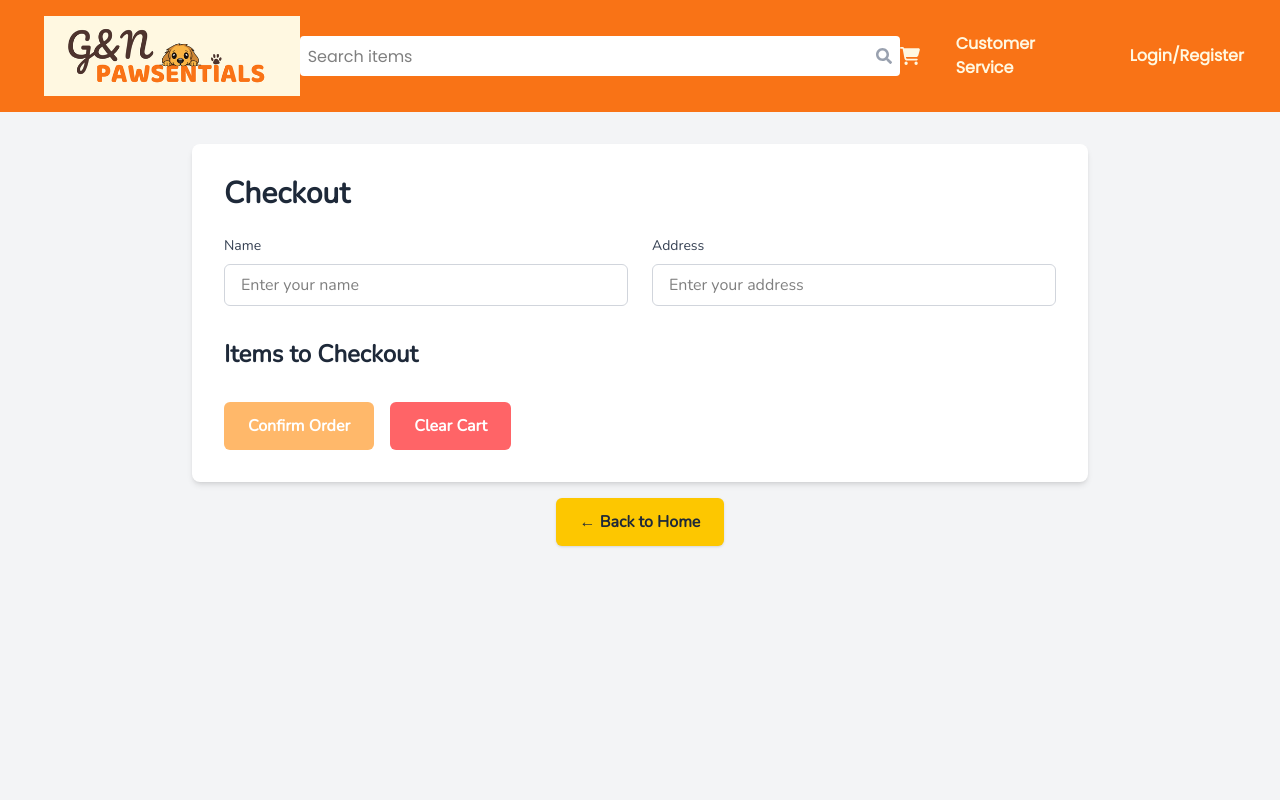
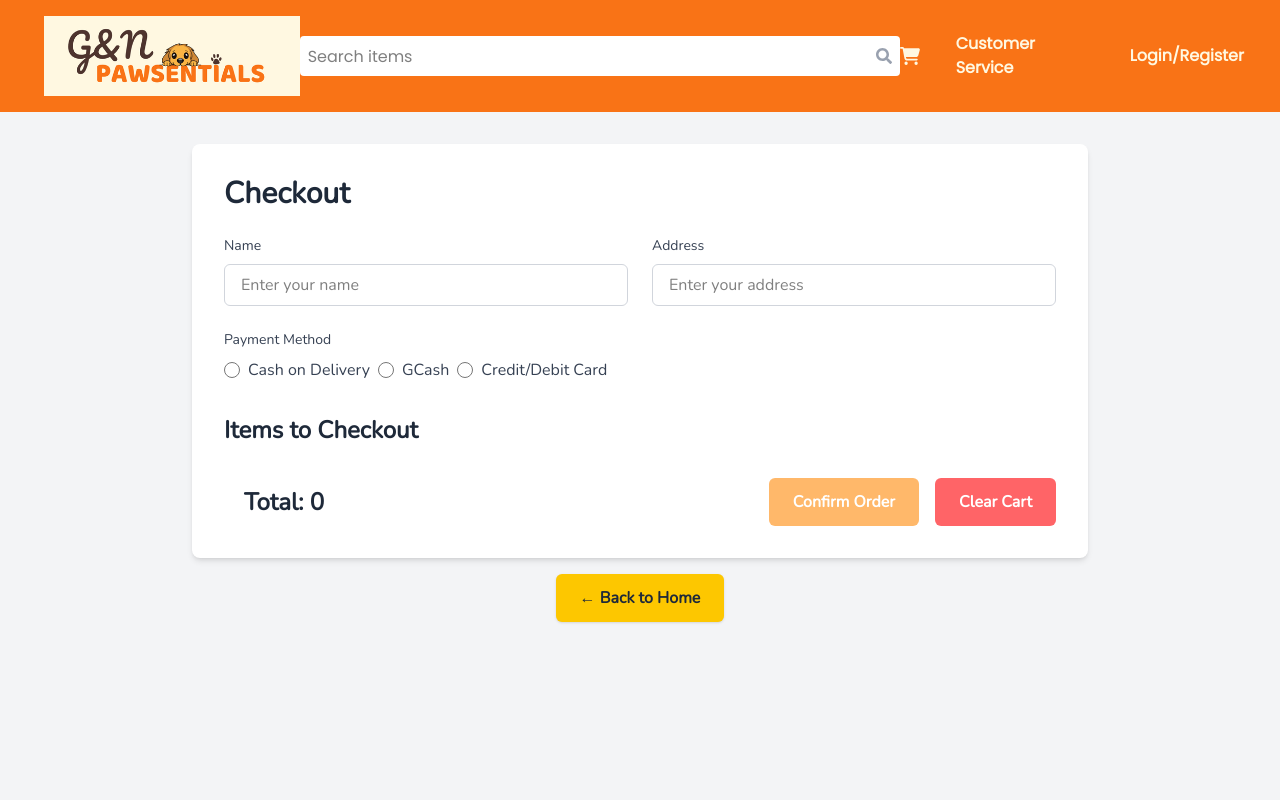
Before and after one commit to gippo05/react-ecommerce-app, a React (Vite) app in the folder front-end/e-commerce-app/: page /checkout in a window 1280 px wide. Shown: the top 800 px of the page. Built offline with nearby package versions, Linux system fonts and the light colour scheme.

Commit message:
added total

```diff
--- a/front-end/e-commerce-app/src/pages/checkoutPage.jsx
+++ b/front-end/e-commerce-app/src/pages/checkoutPage.jsx
@@ -1,6 +1,17 @@
 import { Link } from "react-router-dom";
 
+
+
+
+
+
+
 const CheckOutPage = ({ cartItems, removeFromCart, clearCart }) => {
+
+
+
+
+
   return (
     <>
     <div className="min-h-screen bg-gray-100 p-8">
@@ -24,6 +35,36 @@ const CheckOutPage = ({ cartItems, removeFromCart, clearCart }) => {
               placeholder="Enter your address"
               className="w-full px-4 py-2 border border-gray-300 rounded-md focus:outline-none focus:ring-2 focus:ring-yellow-400"
             />
+          </div>
+
+          <div>
+            <label className="block mb-2 text-sm font-medium text-gray-700">Payment Method</label>
+
+            <div className="flex items-center space-x-2">
+              <input
+                type="radio"
+                name="payment"
+                id="COD"
+                className="h-4 w-4 text-amber-600 focus:ring-amber-500"
+              />
+              <label htmlFor="COD" className="text-gray-700">Cash on Delivery</label>
+
+              <input
+                type="radio"
+                name="payment"
+                id="COD"
+                className="h-4 w-4 text-amber-600 focus:ring-amber-500"
+              />
+              <label htmlFor="COD" className="text-gray-700">GCash</label>
+
+              <input
+                type="radio"
+                name="payment"
+                id="COD"
+                className="h-4 w-4 text-amber-600 focus:ring-amber-500"
+              />
+              <label htmlFor="COD" className="text-gray-700">Credit/Debit Card</label>
+            </div>
           </div>
         </form>
 
@@ -57,7 +98,14 @@ const CheckOutPage = ({ cartItems, removeFromCart, clearCart }) => {
           ))}
         </div>
 
-        <div className="mt-8 flex flex-col md:flex-row gap-4">
+       <div className="mt-8 flex flex-col md:flex-row items-center gap-4">
+
+  <h3 className="font-extrabold text-2xl text-gray-800 pl-5">
+    Total: {0}
+  </h3>
+
+
+  <div className="ml-auto flex gap-4">
     <button className="px-6 py-3 bg-orange-300 hover:bg-orange-200 text-white font-semibold rounded-md transition cursor-pointer">
       Confirm Order
     </button>
@@ -69,6 +117,8 @@ const CheckOutPage = ({ cartItems, removeFromCart, clearCart }) => {
       Clear Cart
     </button>
   </div>
+</div>
+
 
 
 
```
Lines whose indentation alone changed are shown as unchanged.
